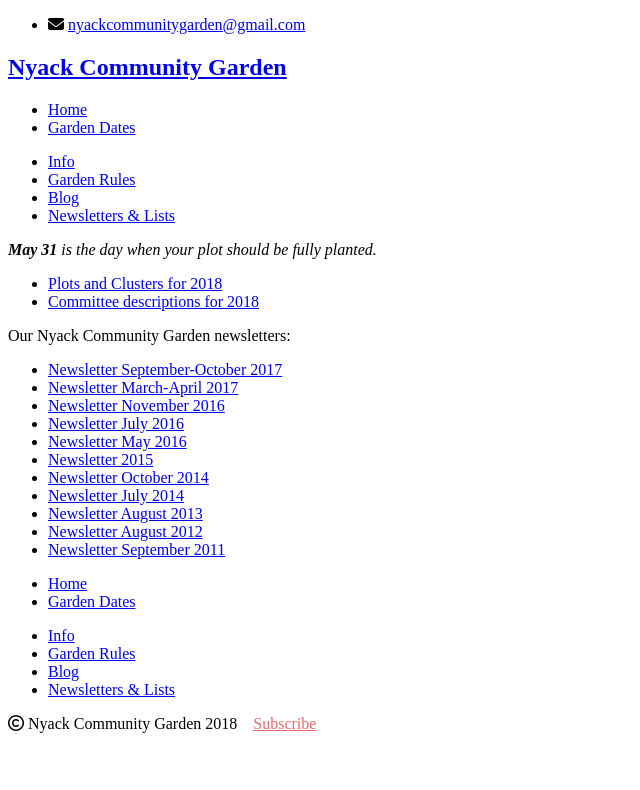
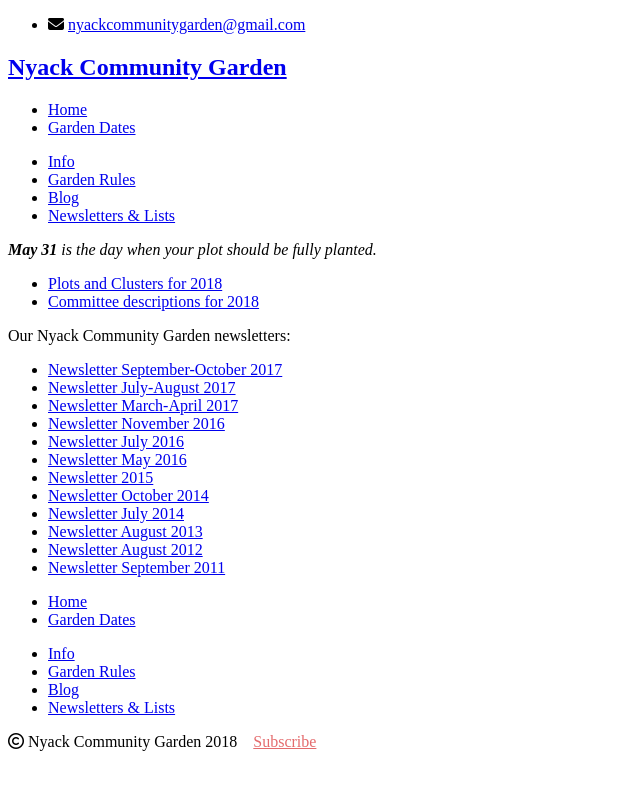
Before and after one commit to bosborne/nyackcommunitygarden, a Jekyll site: the page built from files/index.md, in a window 1280 px wide. Shown: the top 790 px of the page, without its empty margins (0-640 px from the left). Built offline with Jekyll 4.4.1, drawn with Linux system fonts in a browser that asks for light colours; nearby versions of some CDN libraries; library files that are not in the unit come from our copies.

Commit message:
Add July-August 2017 newsletter

```diff
--- a/files/index.md
+++ b/files/index.md
@@ -10,6 +10,7 @@ published: true
 Our Nyack Community Garden newsletters:
 
 - [Newsletter September-October 2017](/pdf/Newsletter_Sept_Oct_2017.pdf)
+- [Newsletter July-August 2017](/pdf/Newsletter_July_2017.pdf)
 - [Newsletter March-April 2017](/pdf/Newsletter_March-April_2017.pdf)
 - [Newsletter November 2016](/pdf/Newsletter_November_2016.pdf)
 - [Newsletter July 2016](/pdf/Newsletter_July_2016.pdf)
```
Also changed, not shown: 1 other file.
